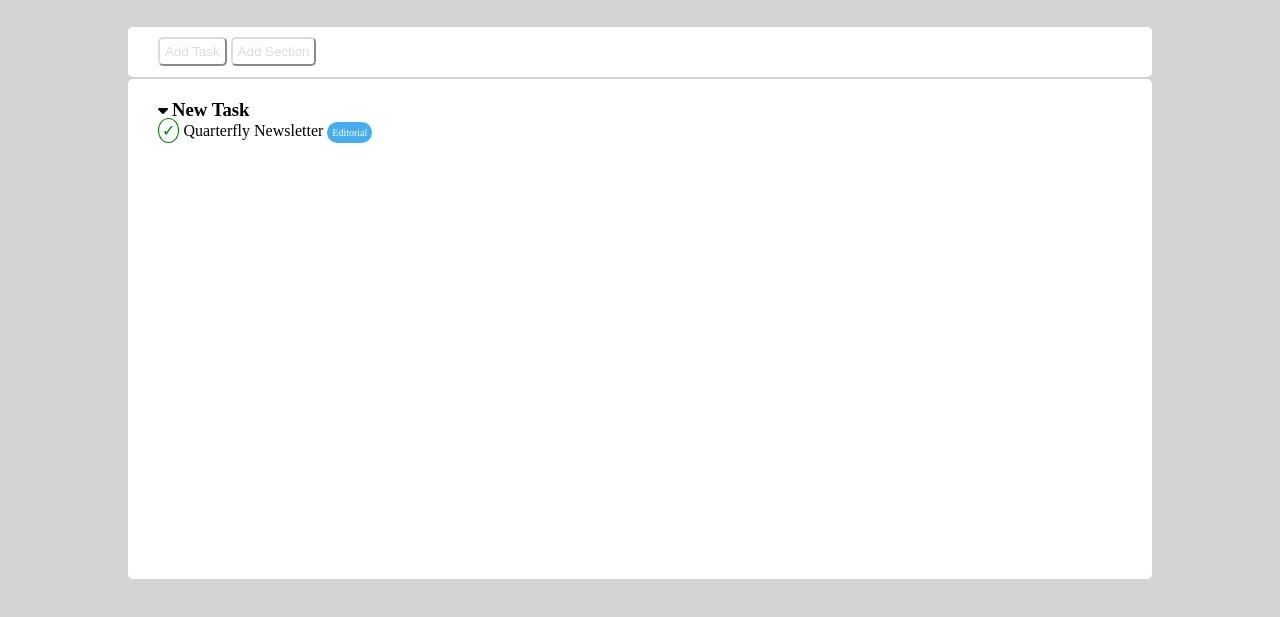
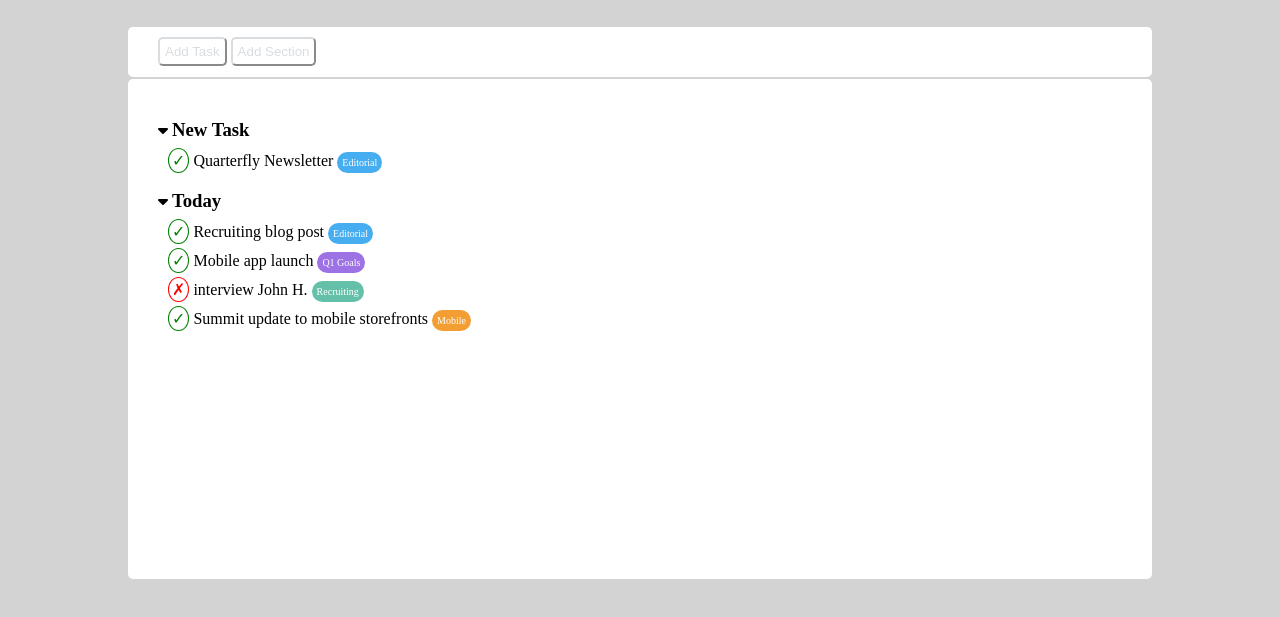
Before and after one commit to matteopoliti/html-css-toboolist, a plain HTML site: page index.html in a window 1280 px wide. Shown: the part 61-678 px from the top of the page. Drawn offline with Linux system fonts and the light colour scheme.

Commit message:
add Section

```diff
--- a/assets/css/style.css
+++ b/assets/css/style.css
@@ -52,8 +52,15 @@ main{
     color: white;
 }
 
+section{
+    margin-block: 20px;
+}
 section h3{
     display: inline-block;
+}
+
+p{
+    margin: 10px;
 }
 
 p .check{
@@ -73,3 +80,22 @@ p .box{
 p .box.blue{
     background-color: rgba(71, 173, 241, 1);
 }
+
+p .box.purple{
+    background-color: rgba(156, 114, 228, 1);
+}
+
+p .cross{
+    color: red;
+    border: 1px solid red;
+    border-radius: 50%;
+    padding: 3px;
+}
+
+p .box.green{
+    background-color: rgba(100, 192, 169, 1);
+}
+
+p .box.orange{
+    background-color:rgba(242, 158, 51, 1);
+}
--- a/index.html
+++ b/index.html
@@ -31,7 +31,7 @@
         <div class="container-main">
 
             <main>
-                <!-- new Task -->
+                <!-- section new Task -->
                 <section>
                     <i class="fa-solid fa-caret-down"></i>
 
@@ -42,6 +42,30 @@
                     </p>
                 </section>
 
+                <!-- section Today -->
+                <section>
+                    <i class="fa-solid fa-caret-down"></i>
+
+                    <h3>Today</h3>
+
+                    <p>
+                        <span class="check">&check;</span> Recruiting blog post <span class="box blue">Editorial</span>
+                    </p>
+
+                    <p>
+                        <span class="check">&check;</span> Mobile app launch <span class="box purple">Q1 Goals</span>
+                    </p>
+
+                    <p>
+                        <span class="cross">&cross;</span> interview John H. <span class="box green">Recruiting</span>
+                    </p>
+
+                    <p>
+                        <span class="check">&check;</span> Summit update to mobile storefronts <span class="box orange">Mobile</span>
+                    </p>
+                </section>
+
+
 
             </main>
         </div>
```
